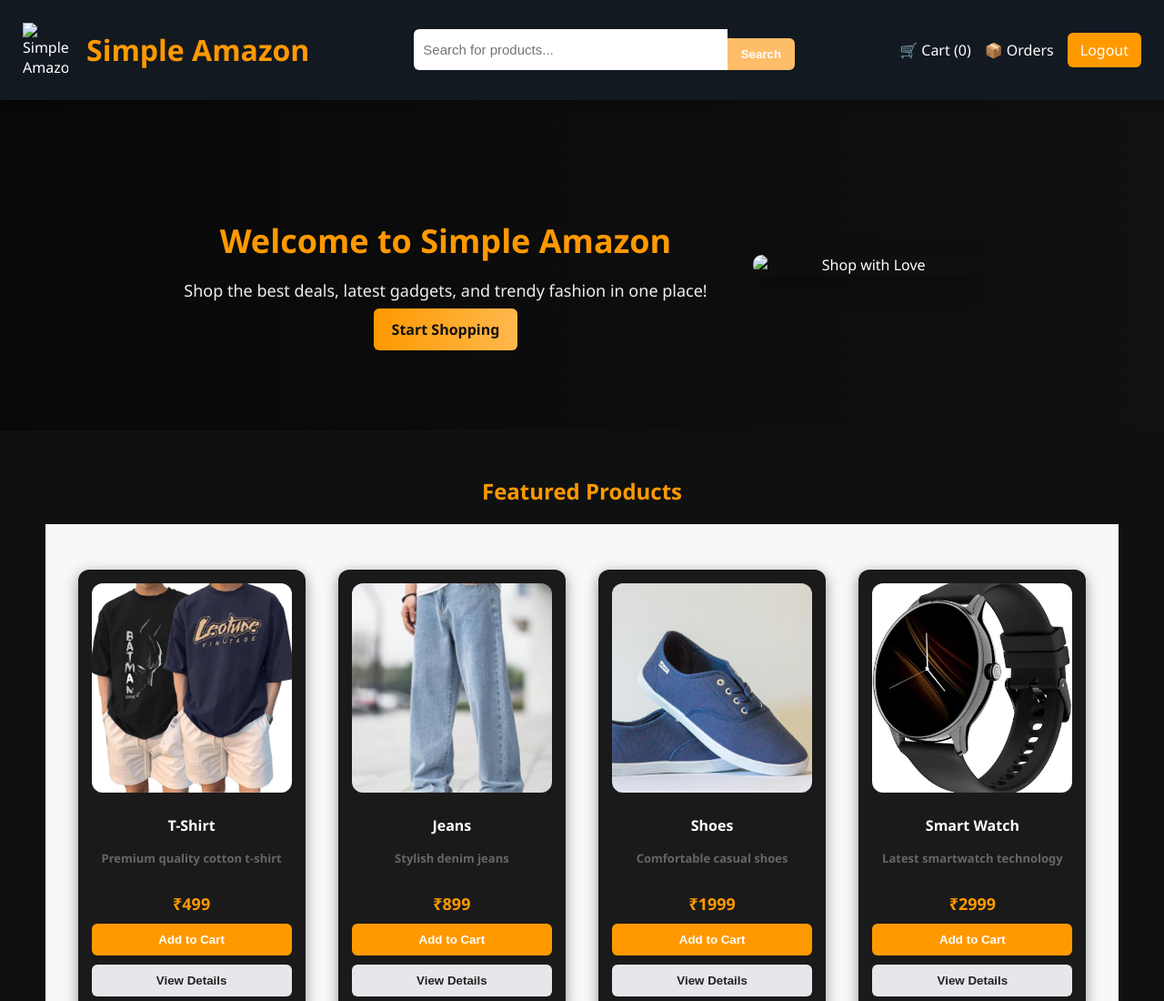
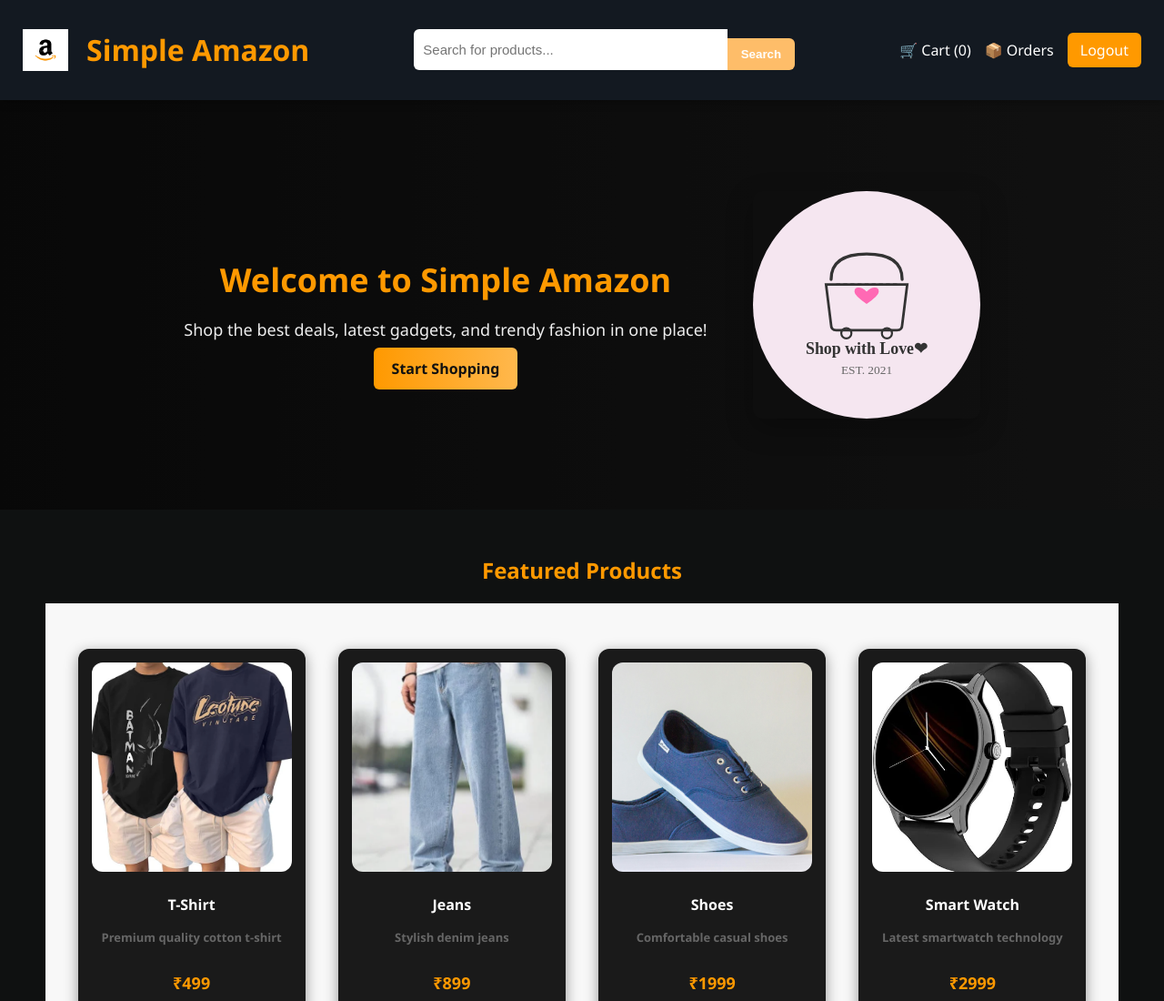
Before and after one commit to Buvan-Buddu/SAMPLE-AMZ, a website: page index.html in a window 1280 px wide. Shown: the top 1100 px of the page at 91% size. Drawn offline with Linux system fonts and the light colour scheme; files whose address does not match are found by name.

Commit message:
Change logo sources to GitHub URLs
Updated logo image sources to use GitHub links.

```diff
--- a/index.html
+++ b/index.html
@@ -4,7 +4,7 @@
   <meta charset="UTF-8">
   <meta name="viewport" content="width=device-width, initial-scale=1.0">
   <title>Simple Amazon - Home</title>
-  <link rel="shortcut icon" href="images/logo.png" type="image/png">
+  <link rel="shortcut icon" href="https://github.com/Buvan-Buddu/SAMPLE-AMZ/blob/main/logo.png" type="image/png">
   <link rel="stylesheet" href="styles.css">
 </head>
 <body class="shop-body">
@@ -12,7 +12,7 @@
   <!-- ===== HEADER ===== -->
   <header class="header">
     <div class="header-left">
-      <img src="images/logo.png" alt="Simple Amazon" class="header-logo">
+      <img src="https://github.com/Buvan-Buddu/SAMPLE-AMZ/blob/main/logo.png" alt="Simple Amazon" class="header-logo">
       <h1>Simple Amazon</h1>
     </div>
 
@@ -38,7 +38,7 @@
         <a href="#products" class="hero-btn">Start Shopping</a>
       </div>
       <div class="hero-image">
-        <img src="images/shop-with-love.svg" alt="Shop with Love" class="hero-img">
+        <img src="https://github.com/Buvan-Buddu/SAMPLE-AMZ/blob/main/shop-with-love.svg" alt="Shop with Love" class="hero-img">
       </div>
     </div>
   </section>
```
